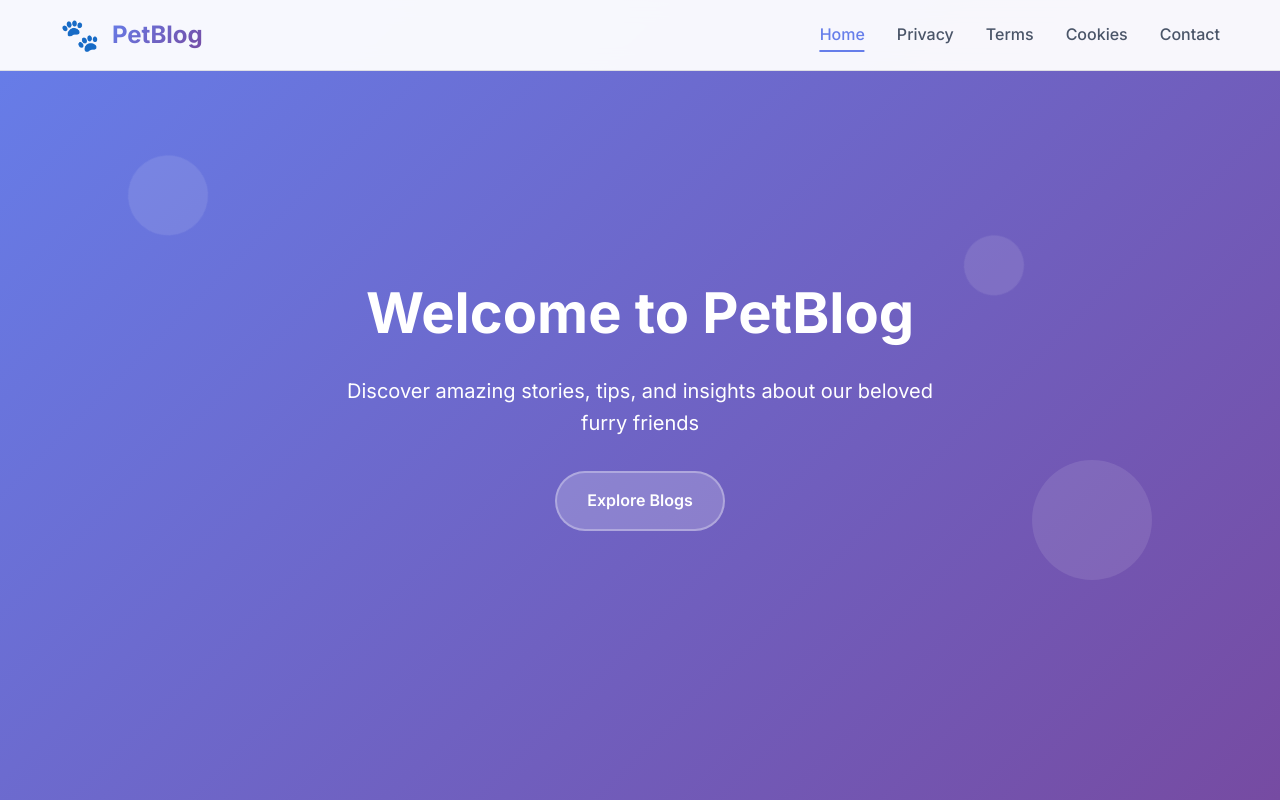
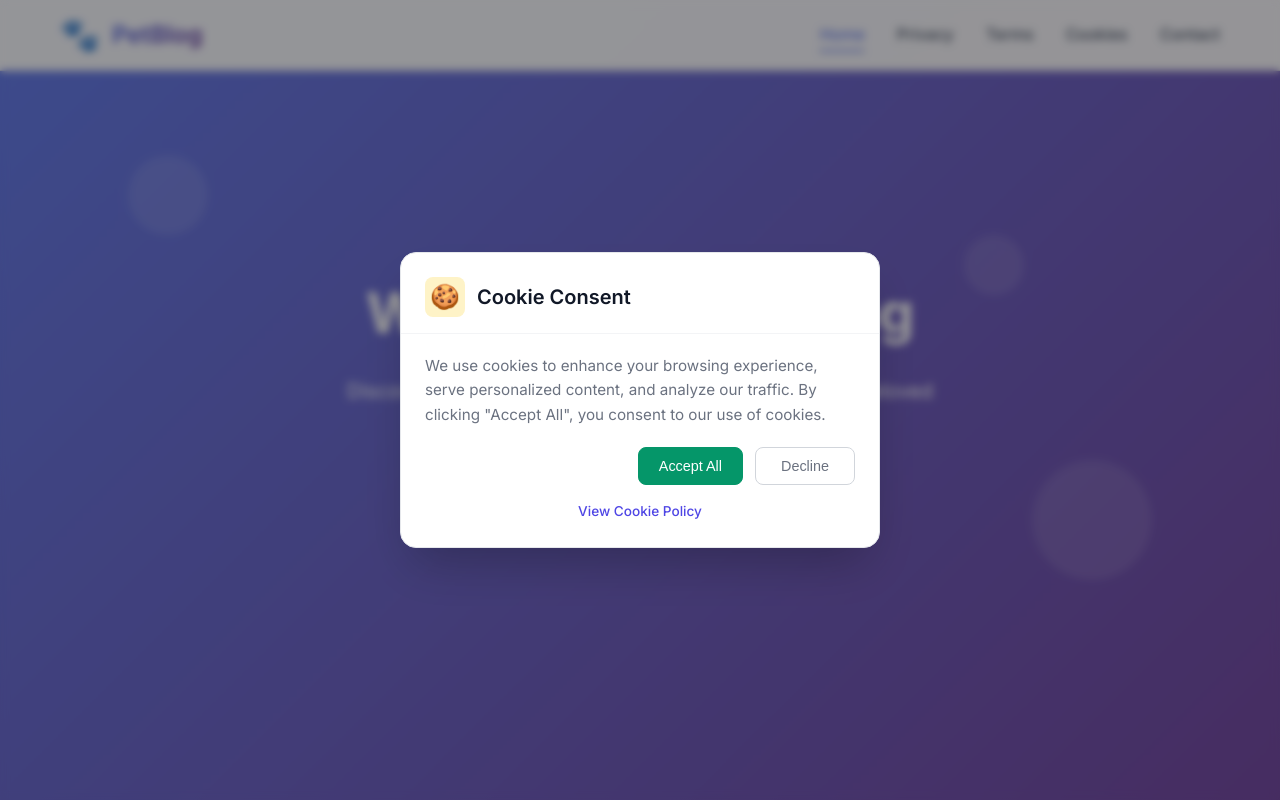
Before and after one commit to negi-368/pet-blogs, a plain HTML site: page index.html in a window 1280 px wide. Shown: the top 800 px of the page. Drawn offline with Linux system fonts and the light colour scheme.

Commit message:
Update index.html

```diff
--- a/index.html
+++ b/index.html
@@ -298,7 +298,27 @@
                     </div>
                 </article>
             </div>
-		</div>
+        </div>
+    </section>
+    <!-- Cookie Popup -->
+    <div id="cookiePopup" class="cookie-popup">
+        <div class="cookie-popup-content">
+            <div class="cookie-header">
+                <div class="cookie-icon">🍪</div>
+                <h3 class="cookie-title">Cookie Consent</h3>
+            </div>
+            <div class="cookie-body">
+                <p class="cookie-text">We use cookies to enhance your browsing experience, serve personalized content, and analyze our traffic. By clicking "Accept All", you consent to our use of cookies.</p>
+            </div>
+            <div class="cookie-footer">
+                <div class="cookie-buttons">
+                    <button id="acceptCookies" class="cookie-btn accept-btn">Accept All</button>
+                    <button id="denyCookies" class="cookie-btn deny-btn">Decline</button>
+                </div>
+                <a id="cookiePolicyLink" class="policy-link">View Cookie Policy</a>
+            </div>
+        </div>
+    </div>
     <!-- Footer -->
     <footer class="footer">
         <div class="container">
```
